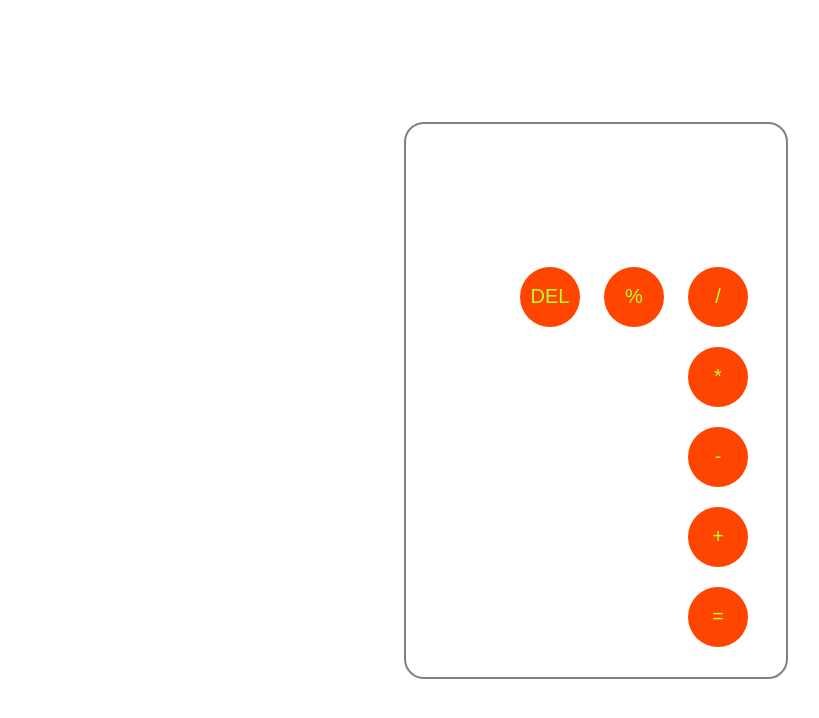
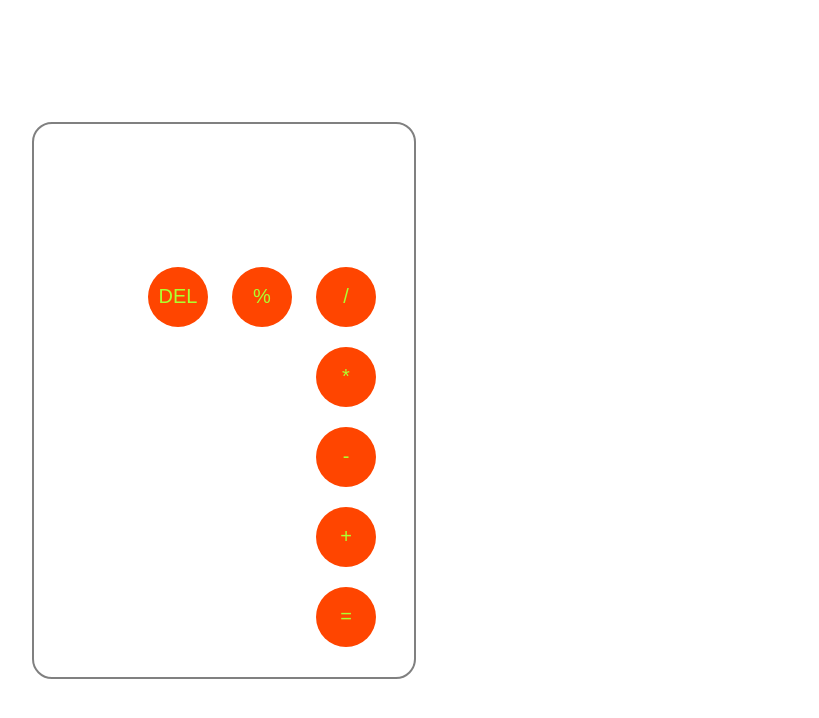
Before and after one commit to nikhilchoudhary0013/calculator, a plain HTML site: page index.html in a window 1280 px wide. Shown: the whole page, without its empty margins (96-915 px from the left). Drawn offline with Linux system fonts and the light colour scheme.

Commit message:
update size

```diff
--- a/index.css
+++ b/index.css
@@ -13,12 +13,10 @@ body{
     background: linear-gradient(black);
 }
 .calculator{
-    position: absolute;
     border: 2px solid gray;
     padding: 20px;
     border-radius: 20px;
     background: transparent;
-    left: 500px;
     /* box-shadow: 0px 3px 15px gray; */
 }
 input{
```
